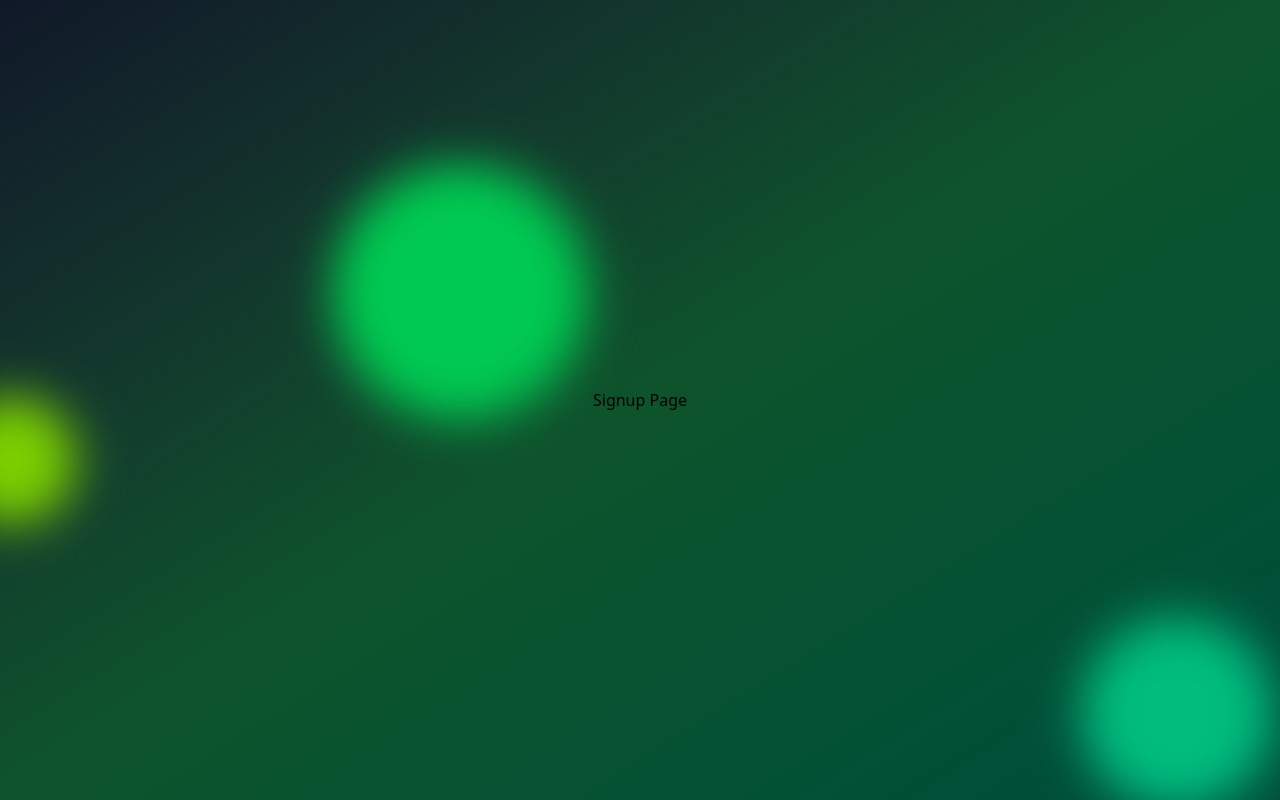
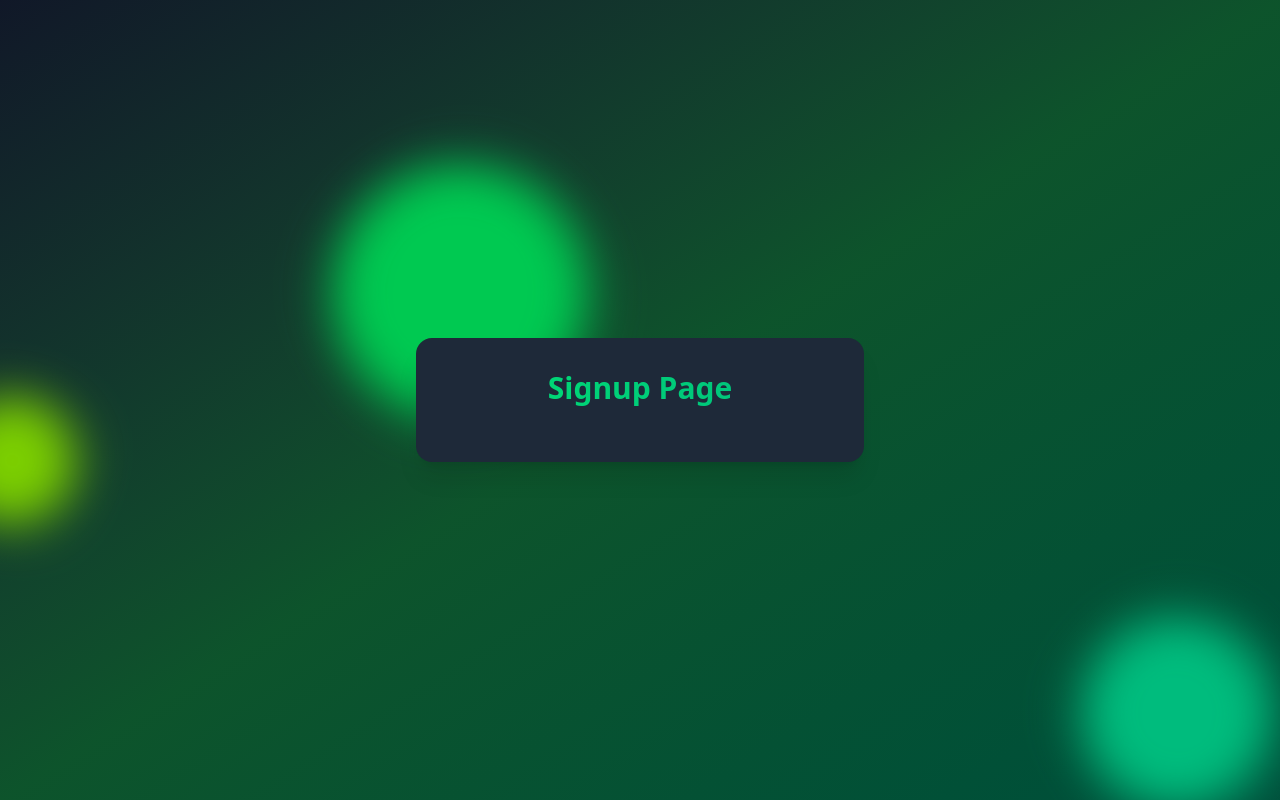
Before and after one commit to sagarEmn/mern-auth, a React (Vite) app in the folder frontend/: page /signup in a window 1280 px wide. Built offline with nearby package versions, Linux system fonts and the light colour scheme.

Commit message:
feat: Add initial structure for SignupPage

```diff
--- a/frontend/src/pages/SignupPage.jsx
+++ b/frontend/src/pages/SignupPage.jsx
@@ -1,9 +1,28 @@
 import React from "react";
+import { motion } from "framer-motion";
 
 export const SignupPage = () => {
-    return(
-        <>
-        Signup Page
-        </>
-    )
-}
+  const handleSignup = (e) => {
+    e.preventDefault();
+  };
+
+  return (
+    <motion.div
+      initial={{ opacity: 0, y: 20 }}
+      animate={{ opacity: 1, y: 0 }}
+      transition={{ duration: 0.5 }}
+      className="max-w-md w-full bg-gray-800 bg-opacity-50 backdrop-filter backdrop-blur-xl rounded-2xl shadow-xl overflow-hidden"
+    >
+      <main className="p-8">
+        <h2 className="text-3xl font-bold mb-6 text-center bg-gradient-to-r from-green-400 to-emerald-500 text-transparent bg-clip-text">
+          Signup Page
+        </h2>
+
+        <form onSubmit={handleSignup}>
+
+
+        </form>
+      </main>
+    </motion.div>
+  );
+};
```
